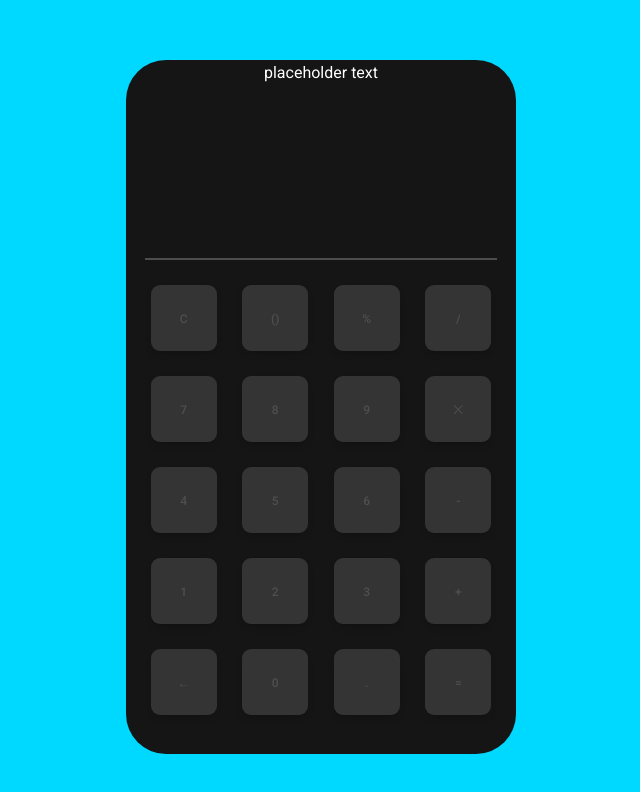
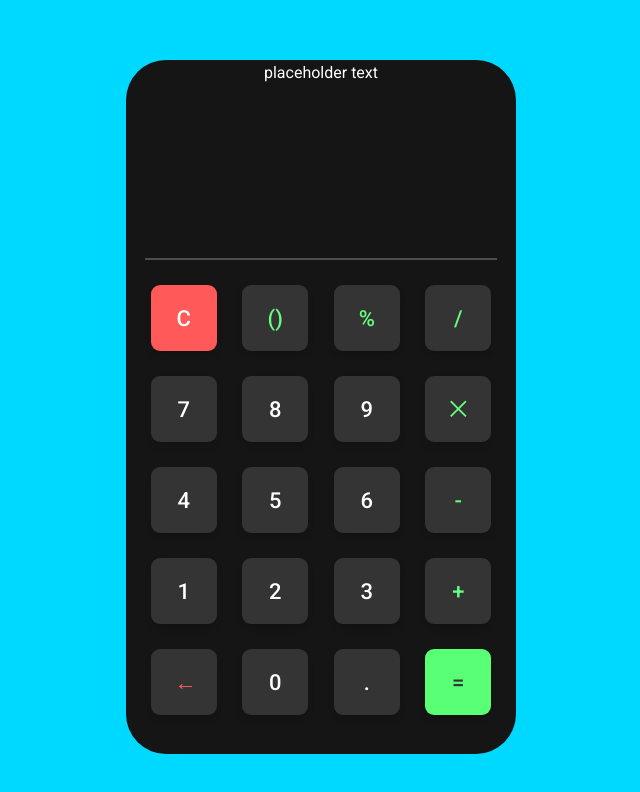
Before and after one commit to TahaJahani/software-engineering-lab-session1, a website: page index.html in a window 1280 px wide. Shown: the whole page, without its empty margins (319-959 px from the left). Drawn offline with Linux system fonts and the light colour scheme.

Commit message:
Add exclusive calculator button styles and hover effects

```diff
--- a/css/style.css
+++ b/css/style.css
@@ -32,9 +32,41 @@ body {
     margin-top: 25px;
     background: #343434;
     border-radius: 9px;
-
+    font-size: 22px;
+    color: white;
+    text-align: center;
 }
 
 .btn:hover {
     background-color: #555555;
-  }
+}
+
+.action-btn{
+    color: #66FF7F;
+}
+
+.back-btn{
+    color: #FF5959;
+}
+
+.back-btn:hover{
+    color: #FF5959;
+}
+
+.clear-btn{
+    background-color: #FF5959;
+}
+
+.clear-btn:hover{
+    background-color: #fb6b6b;
+}
+
+.eq-btn{
+    background-color: #59ff74;
+    color: #343434;
+}
+
+.eq-btn:hover{
+    background-color: #7dff93;
+    color: #343434;
+}
```
